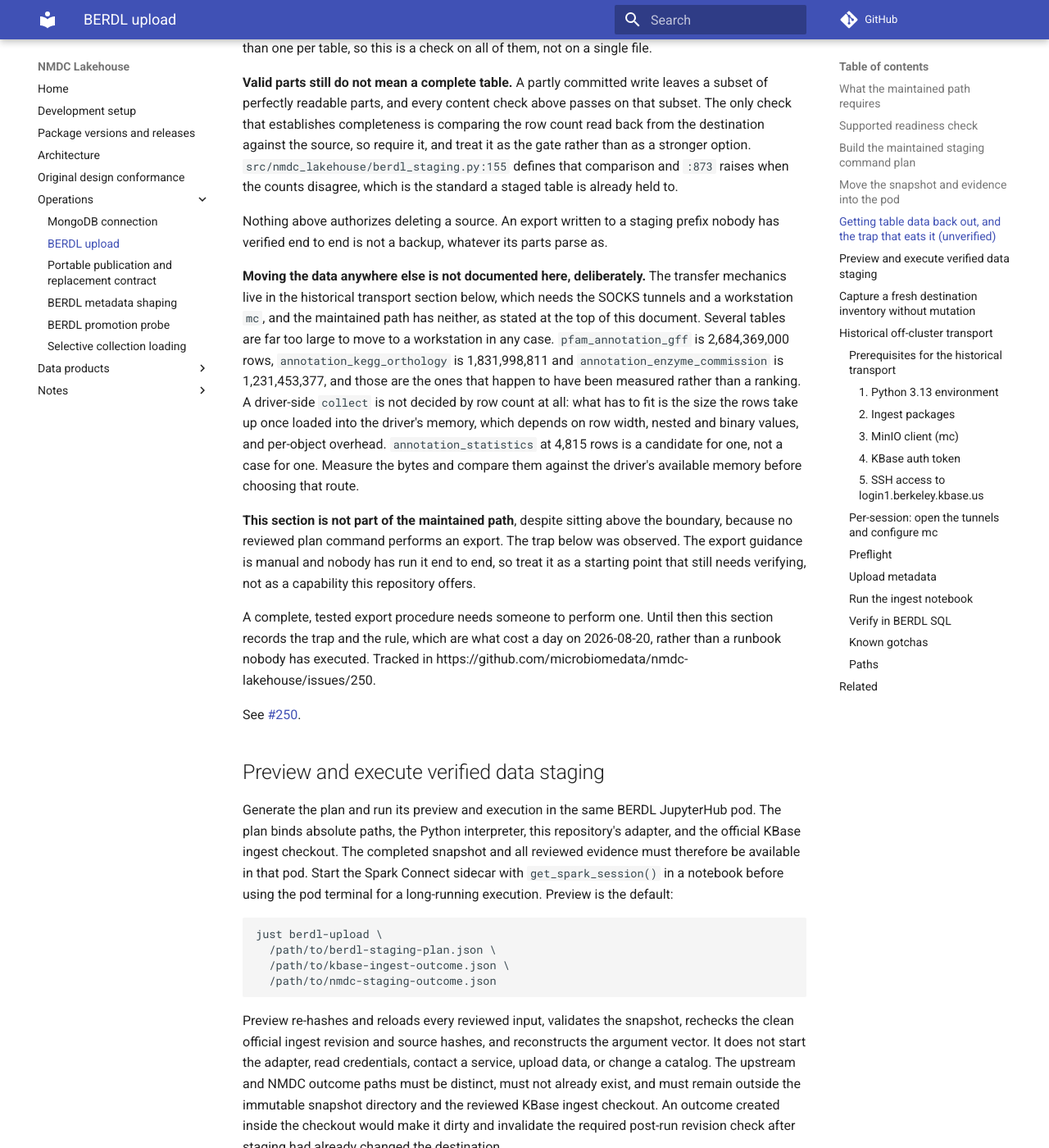
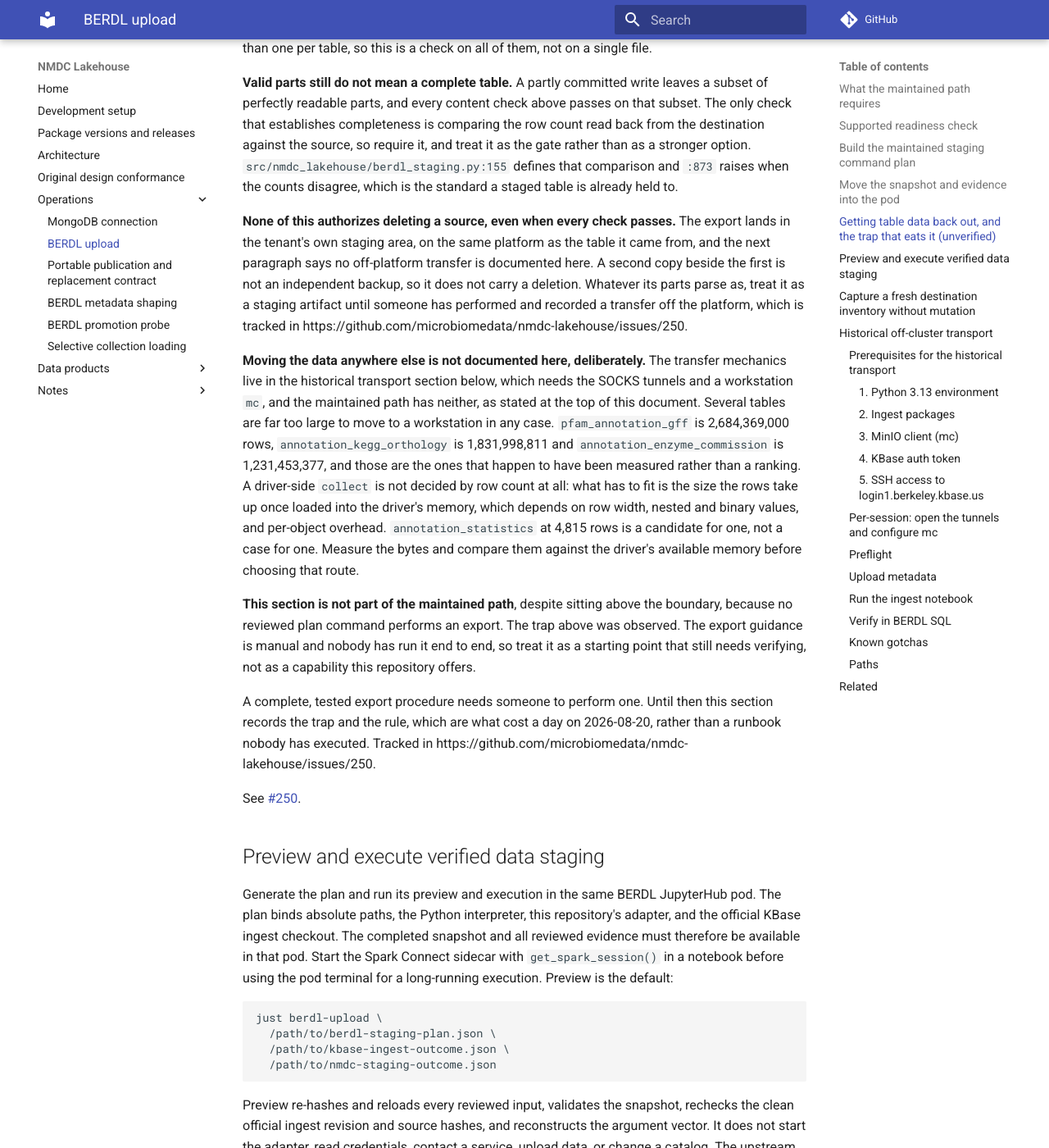
Before and after one commit to microbiomedata/nmdc-lakehouse, an MkDocs documentation site: the page built from docs/berdl-upload.md, in a window 1280 px wide and 1400 px high, scrolled down 7248 px. Shown: the whole window at 82% size. Built offline with MkDocs 1.6.1 and Material for MkDocs 9.7.7, drawn with Linux system fonts in a browser that asks for light colours; comment, search, counter and statistics services are not loaded.

Commit message:
Say why a passing export still cannot carry a deletion
The section said nothing above authorizes deleting a source, which is true and
does not say why. The export lands in the tenant's own staging area, on the same
platform as the table it came from, and this document explicitly does not
describe an off-platform transfer. A second copy beside the first is not an
independent backup no matter how well it verifies.

The classification paragraph also pointed the wrong way: the trap it refers to is
documented above it at line 291, not below.

Co-Authored-By: Claude Opus 5 (1M context) <noreply@anthropic.com>

```diff
--- a/docs/berdl-upload.md
+++ b/docs/berdl-upload.md
@@ -375,8 +375,13 @@ it as the gate rather than as a stronger option. `src/nmdc_lakehouse/berdl_stagi
 defines that comparison and `:873` raises when the counts disagree, which is the
 standard a staged table is already held to.
 
-Nothing above authorizes deleting a source. An export written to a staging prefix
-nobody has verified end to end is not a backup, whatever its parts parse as.
+**None of this authorizes deleting a source, even when every check passes.** The
+export lands in the tenant's own staging area, on the same platform as the table
+it came from, and the next paragraph says no off-platform transfer is documented
+here. A second copy beside the first is not an independent backup, so it does not
+carry a deletion. Whatever its parts parse as, treat it as a staging artifact
+until someone has performed and recorded a transfer off the platform, which is
+tracked in https://github.com/microbiomedata/nmdc-lakehouse/issues/250.
 
 **Moving the data anywhere else is not documented here, deliberately.** The
 transfer mechanics live in the historical transport section below, which needs
@@ -392,7 +397,7 @@ which depends on row width, nested and binary values, and per-object overhead. `
 compare them against the driver's available memory before choosing that route.
 
 **This section is not part of the maintained path**, despite sitting above the
-boundary, because no reviewed plan command performs an export. The trap below was
+boundary, because no reviewed plan command performs an export. The trap above was
 observed. The export guidance is manual and nobody has run it end to end, so
 treat it as a starting point that still needs verifying, not as a capability this
 repository offers.
```
